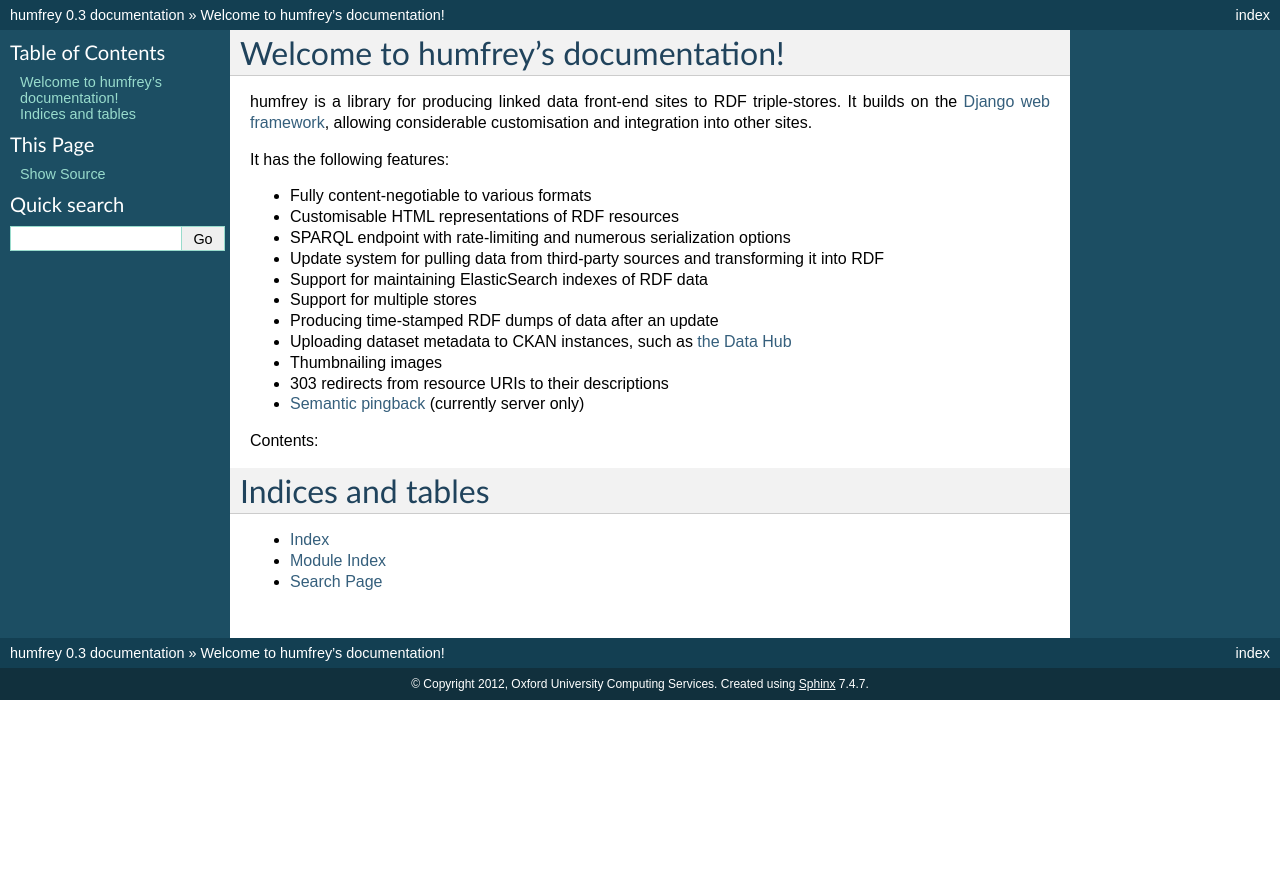
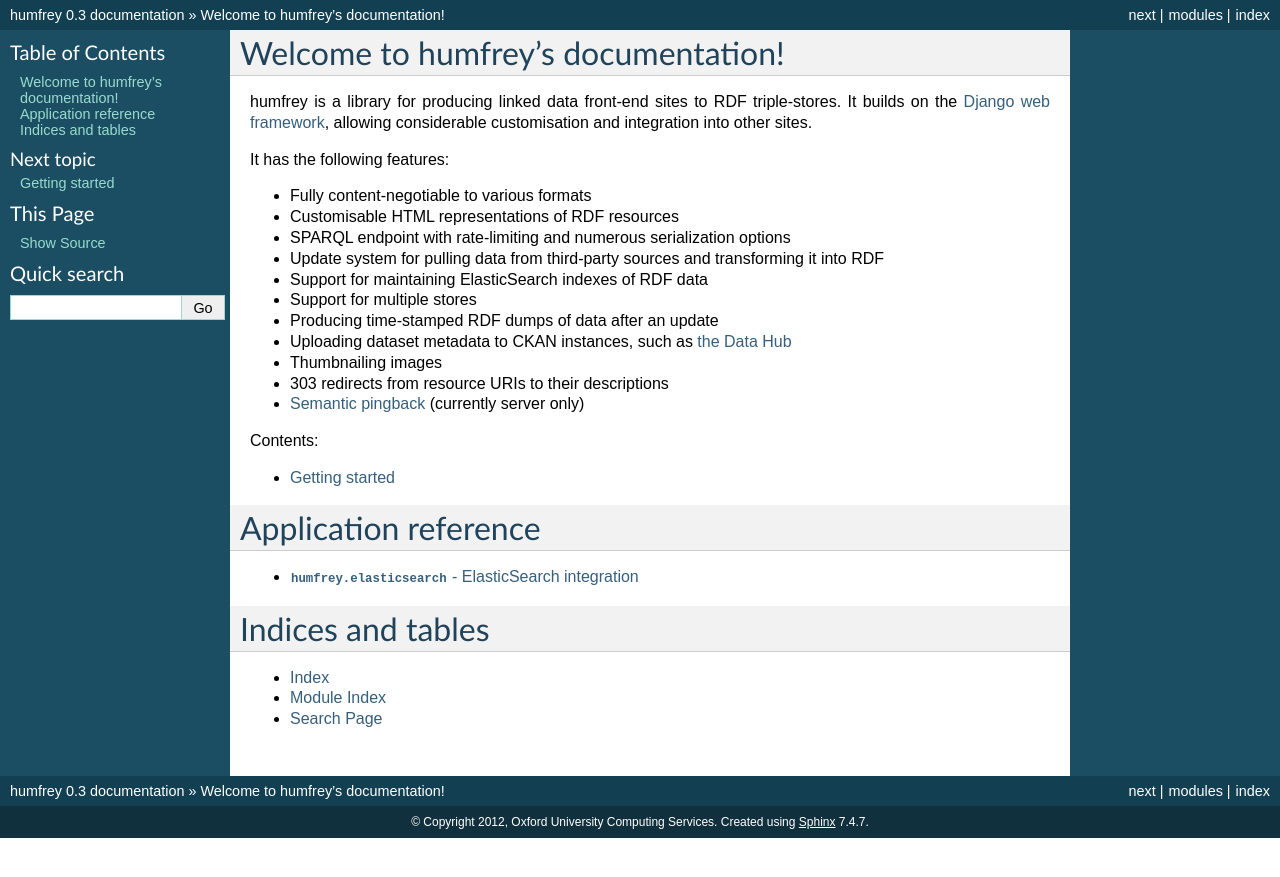
Before and after one commit to ox-it/humfrey, a Sphinx documentation site: the page built from docs/source/index.rst, in a window 1280 px wide. Shown: the top 877 px of the page. Built offline with Sphinx 7.4.7, drawn with Linux system fonts in a browser that asks for light colours.

Commit message:
Added start of ElasticSearch integration documentation.

```diff
--- /dev/null
+++ b/docs/source/getting_started.rst
@@ -0,0 +1,2 @@
+Getting started
+===============
--- a/docs/source/index.rst
+++ b/docs/source/index.rst
@@ -28,6 +28,17 @@
 .. toctree::
    :maxdepth: 2
 
+   getting_started
+
+Application reference
+=====================
+
+.. toctree::
+   :glob:
+   :maxdepth: 1
+
+   ref/apps/*
+
 Indices and tables
 ==================
 
```
Also changed, not shown: docs/source/ref/apps/elasticsearch.rst (added, +106 -0 lines).
